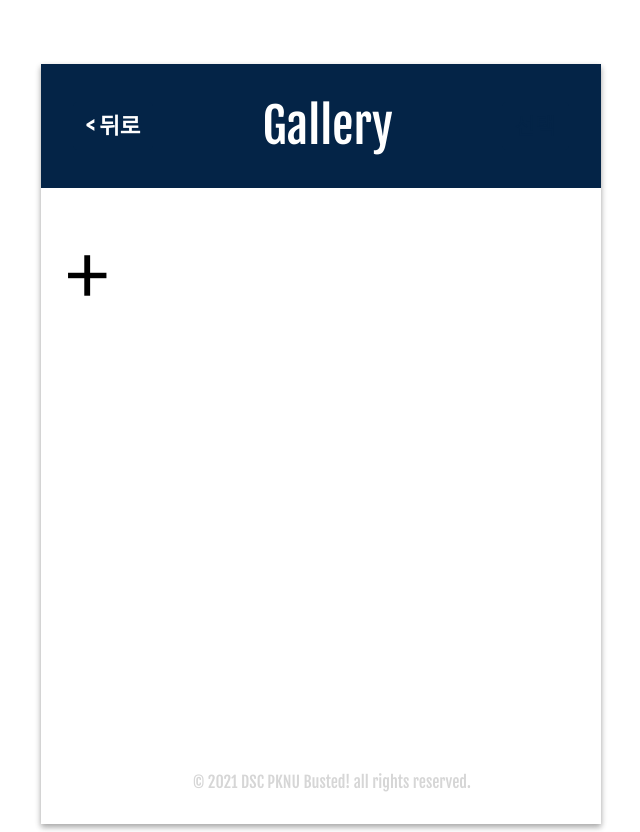
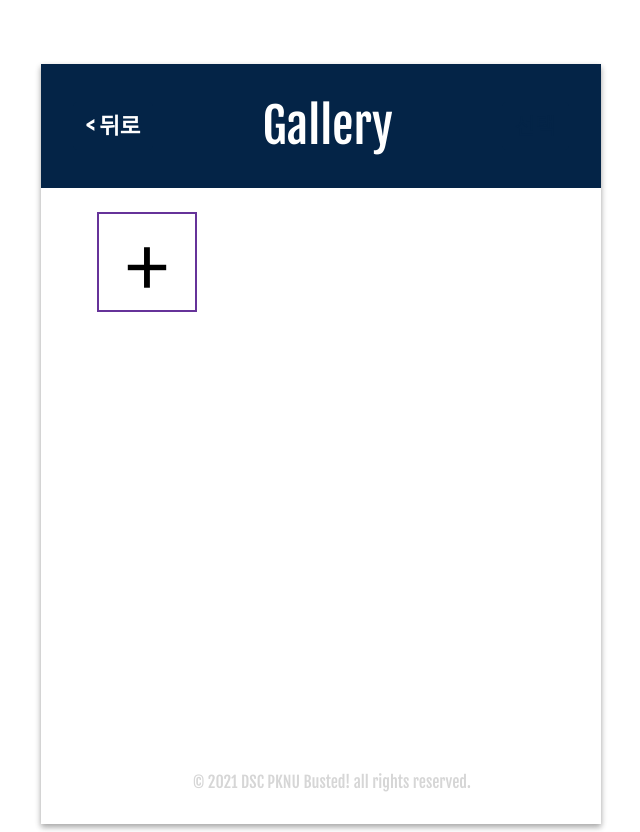
Before and after one commit to EunsungAhn/Busted-Client, a React (Create React App) app: page /GalleryPage in a window 1280 px wide. Shown: the whole page, without its empty margins (319-959 px from the left). Built offline with nearby package versions, Linux system fonts and the light colour scheme.

Commit message:
Update 사진 미리보기

```diff
--- a/src/components/GalleryPage/GalleryPage.css
+++ b/src/components/GalleryPage/GalleryPage.css
@@ -38,3 +38,11 @@
 .select-image-btn {
     font-size: 5rem;
 }
+
+.select-image-btn:hover {
+    cursor: pointer;
+}
+
+.image-wrapper {
+    border: 2px solid rebeccapurple;
+}
--- a/src/components/GalleryPage/GalleryPage.js
+++ b/src/components/GalleryPage/GalleryPage.js
@@ -8,6 +8,10 @@ class GalleryPage extends Component {
   constructor(props) {
     super(props);
     this.goToPage = this.goToPage.bind(this);
+    this.state = {
+      file : '',
+      previewURL : ''
+    }
   };
 
   goToPage = (page) =>  {
@@ -39,13 +43,25 @@ class GalleryPage extends Component {
   };
 
   fileChangedHandler = event => {
-    const files = event.target.files;
-    this.setState({
-      selectedFiles: files
-    });
+    event.preventDefault();
+    let reader = new FileReader();
+    let file = event.target.files[0];
+    reader.onloadend = () => {
+      this.setState({
+        file : file,
+        previewURL : reader.result
+      })
+    }
+    reader.readAsDataURL(file);
   };
 
   render() {
+    let img_preview = null;
+
+    if(this.state.file !== ''){
+      img_preview = <img className='img_preview' src={this.state.previewURL}></img>
+    }
+
     return (
       <div>
         <main className="busted-template">
@@ -56,8 +72,11 @@ class GalleryPage extends Component {
           </div>
 
           <div className="body-wrapper">
-            <label for="select-image" className="select-image-btn">+</label>
-          <input type="file" accept="image/*" id="select-image" onChange={this.fileChangedHandler}></input>
+            <div className="image-wrapper">
+              <label for="select-image" className="select-image-btn">+</label>
+              <input type="file" accept="image/*" id="select-image" onChange={this.fileChangedHandler}></input>
+              {img_preview}
+            </div>
           </div>
 
           <div className="footer">
```
Also changed, not shown: 1 other file (tests, documents, lock files or other folders).
